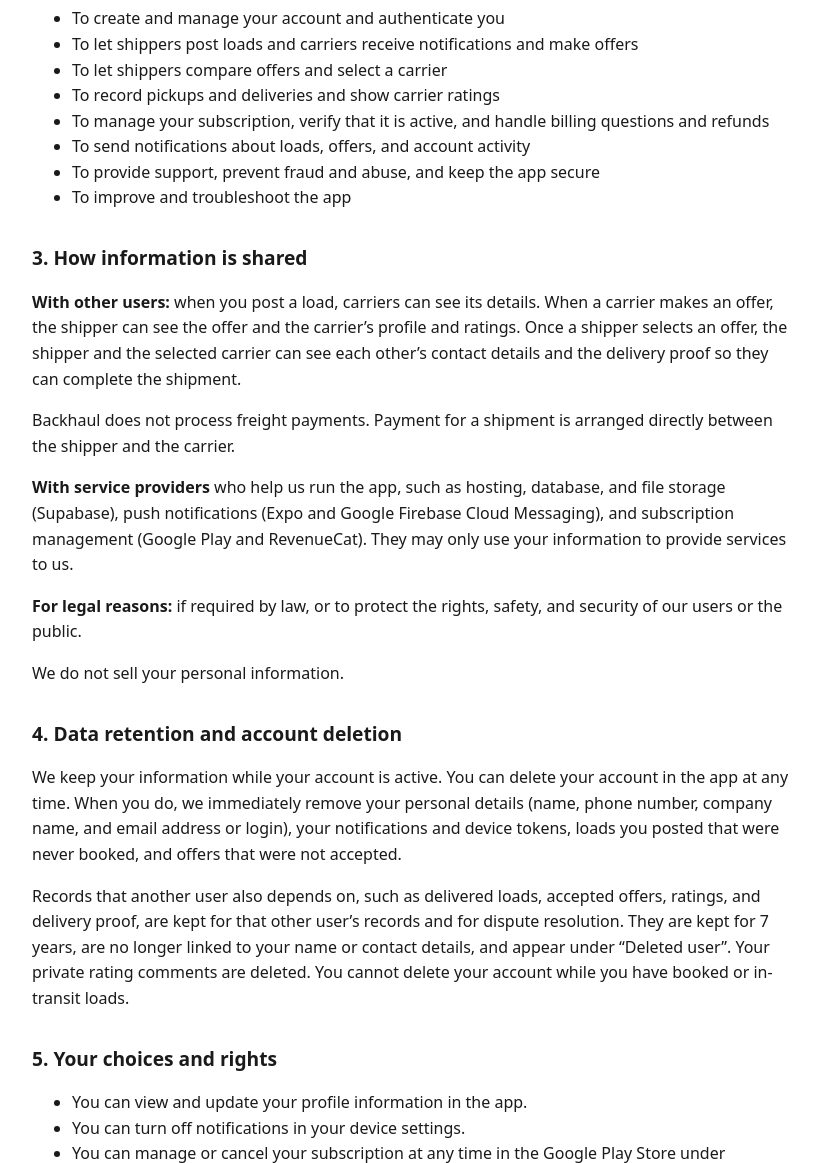
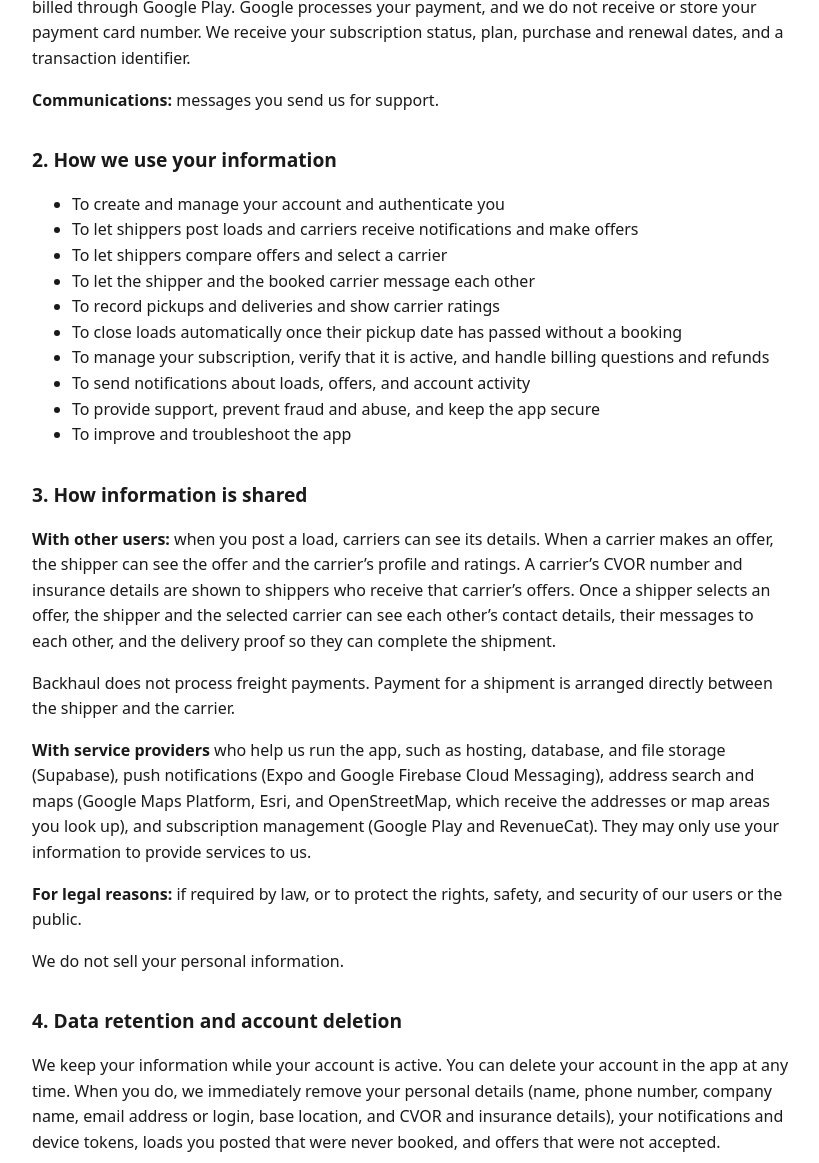
Before and after one commit to backhaul2/backhaul-legal, a plain HTML site: page privacy-policy.html in a window 1280 px wide. Shown: the part 1002-2165 px from the top of the page, without its empty margins (228-1047 px from the left). Drawn offline with Linux system fonts and the light colour scheme.

Commit message:
Privacy policy: messages, carrier credentials, base location, maps providers, load expiry
Co-Authored-By: Claude Opus 5.5 <noreply@anthropic.com>
Claude-Session: https://claude.ai/code/session_01YFdG8zeG99fAW6BXMLr3Ec

```diff
--- a/privacy-policy.html
+++ b/privacy-policy.html
@@ -12,13 +12,15 @@ h1{font-size:1.8rem} h2{font-size:1.2rem;margin-top:2rem}
 </head>
 <body>
 <h1>Backhaul Privacy Policy</h1>
-<p><strong>Last updated:</strong> October 30, 2026</p>
+<p><strong>Last updated:</strong> November 3, 2026</p>
 <p>Backhaul (“the app”) is operated by Northgrey Enterprises Inc. (“we”, “us”). Backhaul connects shippers who post loads with carriers who make offers on them. This policy explains what information we collect, how we use it, and the choices you have.</p>
 <h2>1. Information we collect</h2>
 <p><strong>Account information:</strong> your name, email address, phone number, company name, and whether you use Backhaul as a shipper, a carrier, or both.</p>
 <p><strong>Load and offer information:</strong> for loads you post, the pickup and delivery addresses and business names, cargo details (description, weight, dimensions, piece count), pickup and delivery timing, loading and access notes, and acceptable vehicle types. For offers you make as a carrier, the price (flat, hourly, or per-kilometre), your pickup availability, your estimated delivery time, and any message you add.</p>
-<p><strong>Location information:</strong> the pickup and delivery addresses you enter. We convert these to map coordinates and estimate the route distance.</p>
+<p><strong>Location information:</strong> the pickup and delivery addresses you enter, and the base location a carrier chooses to save. We convert these to map coordinates, estimate the route distance, and use a carrier’s base location to show nearby loads first and to send alerts for loads within the distance they choose.</p>
 <p><strong>Delivery proof:</strong> when a carrier records a pickup or delivery, we collect any photo, signature, recipient name, and note they add, along with the time it was recorded.</p>
+<p><strong>Messages:</strong> once a load is booked, the shipper and the selected carrier can message each other in the app. We store those messages and when each person last read them.</p>
+<p><strong>Carrier credentials:</strong> if you are a carrier, the CVOR number, cargo insurance company, and insurance expiry date you choose to enter.</p>
 <p><strong>Ratings and comments:</strong> after a delivery, a shipper can rate the carrier (punctuality, price accuracy, and reliability) and leave comments.</p>
 <p><strong>Device and usage information:</strong> a push notification token, device type, operating system, app version, and diagnostic or crash data.</p>
 <p><strong>Subscription information:</strong> Backhaul requires a paid subscription. Subscriptions are purchased and billed through Google Play. Google processes your payment, and we do not receive or store your payment card number. We receive your subscription status, plan, purchase and renewal dates, and a transaction identifier.</p>
@@ -28,21 +30,23 @@ h1{font-size:1.8rem} h2{font-size:1.2rem;margin-top:2rem}
 <li>To create and manage your account and authenticate you</li>
 <li>To let shippers post loads and carriers receive notifications and make offers</li>
 <li>To let shippers compare offers and select a carrier</li>
+<li>To let the shipper and the booked carrier message each other</li>
 <li>To record pickups and deliveries and show carrier ratings</li>
+<li>To close loads automatically once their pickup date has passed without a booking</li>
 <li>To manage your subscription, verify that it is active, and handle billing questions and refunds</li>
 <li>To send notifications about loads, offers, and account activity</li>
 <li>To provide support, prevent fraud and abuse, and keep the app secure</li>
 <li>To improve and troubleshoot the app</li>
 </ul>
 <h2>3. How information is shared</h2>
-<p><strong>With other users:</strong> when you post a load, carriers can see its details. When a carrier makes an offer, the shipper can see the offer and the carrier’s profile and ratings. Once a shipper selects an offer, the shipper and the selected carrier can see each other’s contact details and the delivery proof so they can complete the shipment.</p>
+<p><strong>With other users:</strong> when you post a load, carriers can see its details. When a carrier makes an offer, the shipper can see the offer and the carrier’s profile and ratings. A carrier’s CVOR number and insurance details are shown to shippers who receive that carrier’s offers. Once a shipper selects an offer, the shipper and the selected carrier can see each other’s contact details, their messages to each other, and the delivery proof so they can complete the shipment.</p>
 <p>Backhaul does not process freight payments. Payment for a shipment is arranged directly between the shipper and the carrier.</p>
-<p><strong>With service providers</strong> who help us run the app, such as hosting, database, and file storage (Supabase), push notifications (Expo and Google Firebase Cloud Messaging), and subscription management (Google Play and RevenueCat). They may only use your information to provide services to us.</p>
+<p><strong>With service providers</strong> who help us run the app, such as hosting, database, and file storage (Supabase), push notifications (Expo and Google Firebase Cloud Messaging), address search and maps (Google Maps Platform, Esri, and OpenStreetMap, which receive the addresses or map areas you look up), and subscription management (Google Play and RevenueCat). They may only use your information to provide services to us.</p>
 <p><strong>For legal reasons:</strong> if required by law, or to protect the rights, safety, and security of our users or the public.</p>
 <p>We do not sell your personal information.</p>
 <h2>4. Data retention and account deletion</h2>
-<p>We keep your information while your account is active. You can delete your account in the app at any time. When you do, we immediately remove your personal details (name, phone number, company name, and email address or login), your notifications and device tokens, loads you posted that were never booked, and offers that were not accepted.</p>
-<p>Records that another user also depends on, such as delivered loads, accepted offers, ratings, and delivery proof, are kept for that other user’s records and for dispute resolution. They are kept for 7 years, are no longer linked to your name or contact details, and appear under “Deleted user”. Your private rating comments are deleted. You cannot delete your account while you have booked or in-transit loads.</p>
+<p>We keep your information while your account is active. You can delete your account in the app at any time. When you do, we immediately remove your personal details (name, phone number, company name, email address or login, base location, and CVOR and insurance details), your notifications and device tokens, loads you posted that were never booked, and offers that were not accepted.</p>
+<p>Records that another user also depends on, such as delivered loads, accepted offers, messages on booked loads, ratings, and delivery proof, are kept for that other user’s records and for dispute resolution. They are kept for 7 years, are no longer linked to your name or contact details, and appear under “Deleted user”. Your private rating comments are deleted. You cannot delete your account while you have booked or in-transit loads.</p>
 <h2>5. Your choices and rights</h2>
 <ul>
 <li>You can view and update your profile information in the app.</li>
```
